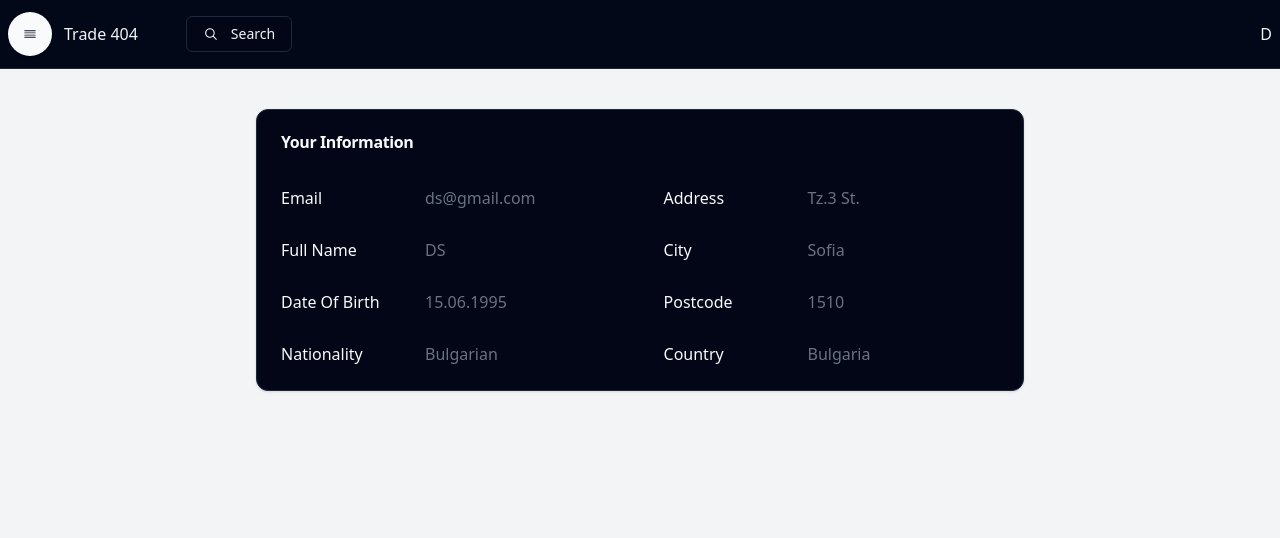
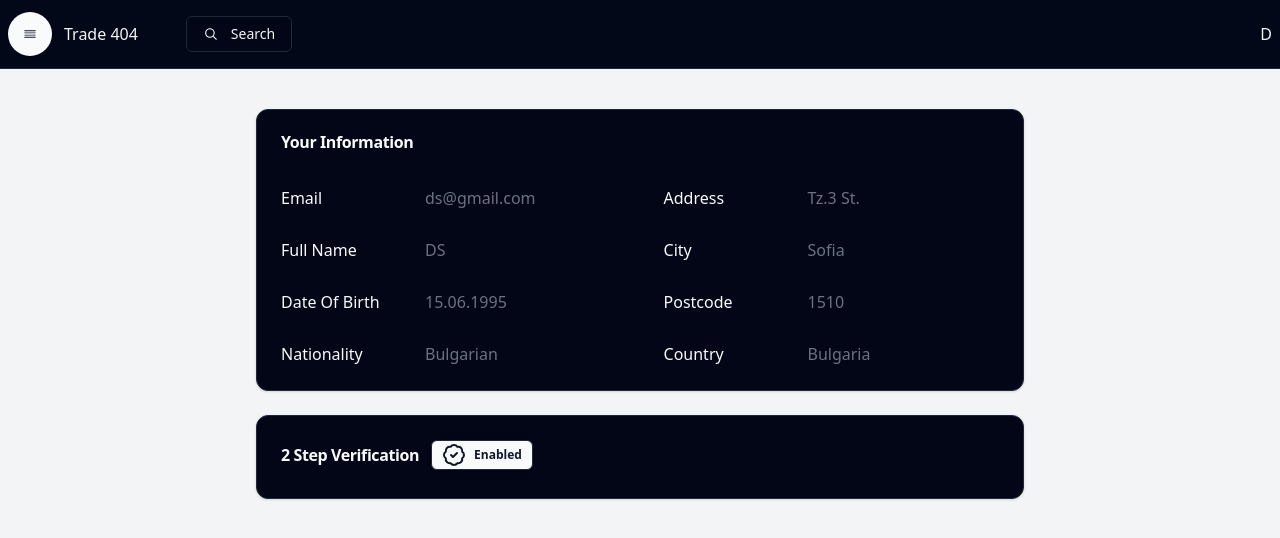
Before and after one commit to Trade404/trade-404-frontend, a React (Vite) app: page /profile in a window 1280 px wide. Before the commit this address had no page. Shown: the top 538 px of the page. Built offline with nearby package versions, Linux system fonts and the light colour scheme.

Commit message:
add: 2 step verification with conditional rendering fields based on it's state

```diff
--- a/src/page/Profile/Profile.jsx
+++ b/src/page/Profile/Profile.jsx
@@ -1,4 +1,6 @@
+import { Badge } from "@/components/ui/badge";
 import { Card, CardContent, CardHeader, CardTitle } from "@/components/ui/card";
+import { VerifiedIcon } from "lucide-react";
 import React from "react";
 
 const Profile = () => {
@@ -50,6 +52,23 @@ const Profile = () => {
                     </div>
                 </CardContent>
             </Card>
+            <div className="mt-6">
+                <Card className="w-full">
+                    <CardHeader className="pb-7">
+                        <div className="flex items-center gap-3">
+                            <CardTitle>2 Step Verification</CardTitle>
+                            {true ?
+                            <Badge className="space-x-2 text-white bg-green-600">
+                                <VerifiedIcon/>
+                                <span>Enabled</span>
+                            </Badge> :
+                            <Badge className="bg-orange-500">
+                                Disabled
+                            </Badge>}
+                        </div>
+                    </CardHeader>
+                </Card>
+            </div>
         </div>
     </div>
 )
```
